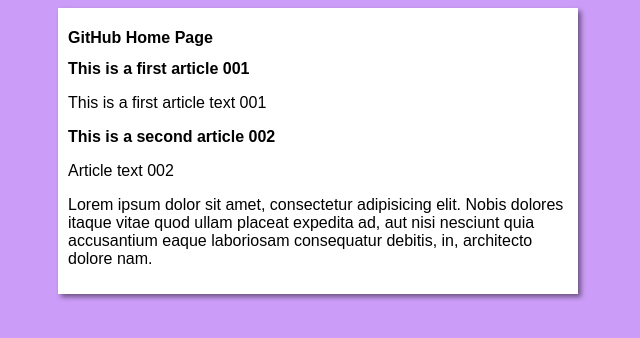
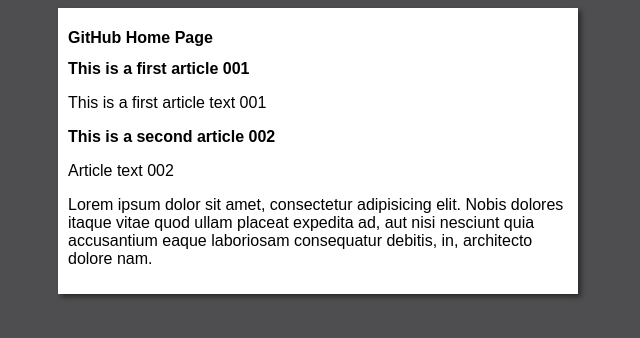
Before and after one commit to dvigario/github-home-page, a plain HTML site: page index.html in a window 1280 px wide. Shown: the whole page, without its empty margins (322-962 px from the left). Drawn offline with Linux system fonts and the light colour scheme.

Commit message:
Update style.css

```diff
--- a/styles/style.css
+++ b/styles/style.css
@@ -4,7 +4,7 @@
 }
 
 body{
-    background-color: rgb(204, 157, 248);
+    background-color: rgb(78, 78, 80);
 }
 
 main{
```
